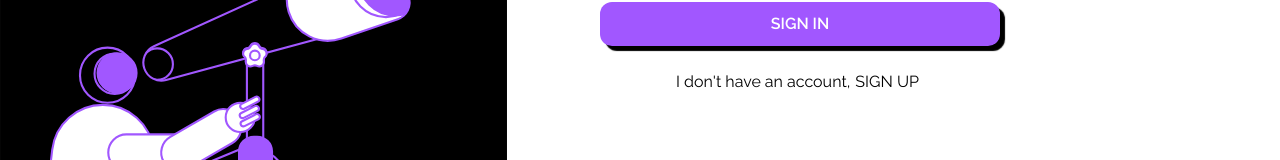
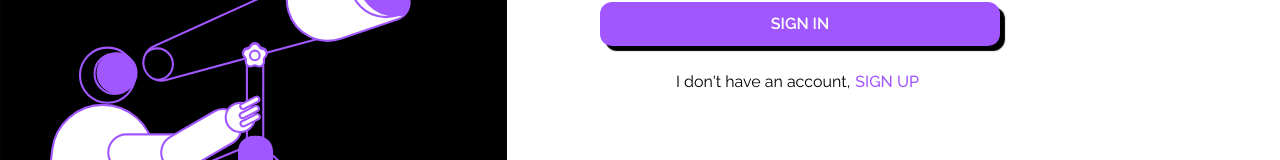
Before and after one commit to 6amson/Gaze-frontend, a Next.js app: page /signin in a window 1280 px wide. Shown: the part 465-625 px from the top of the page. Built offline with nearby package versions, Linux system fonts and the light colour scheme.

Commit message:
signin function done

```diff
--- a/src/app/signin/page.tsx
+++ b/src/app/signin/page.tsx
@@ -49,8 +49,6 @@ export default function Signin() {
     const handleSignin = async (e: any) => {
         e.preventDefault();
 
-        console.log(data)
-
         try {
             setLoading(true);
             const res = await axios.post(`${url}user/signin`, data, {
@@ -58,17 +56,19 @@ export default function Signin() {
                     'Content-Type': 'application/json',
                 },
             });
-            console.log(res.data.id)
+
             const { refreshToken } = res.data;
             const { accessToken } = res.data;
             const { id } = res.data;
             localStorage.setItem('Gaze_userAccess_AT', accessToken);
             Cookies.set('Gaze_userAccess_RT', refreshToken, { secure: true, sameSite: 'lax' });
             const encodedString = encodeURIComponent(id);
+            router.push(`/profile/${encodedString}`);
 
             if (res.status == 201) {
+                console.log('here:', res.data.id);
                 // console.log(res);
-                router.push(`/profile/${encodedString}`);
+
             }
 
         } catch (err: any) {
--- a/src/app/signin/signin.scss
+++ b/src/app/signin/signin.scss
@@ -96,7 +96,7 @@
         margin-right: 5px;
     }
 
-    p:nth-child(2) {
+    a {
         color: $mainColor;
         font-weight: 500;
         cursor: pointer;
--- a/src/app/signup/page.tsx
+++ b/src/app/signup/page.tsx
@@ -66,7 +66,6 @@ export default function Signup() {
                     'Content-Type': 'application/json',
                 },
             });
-            console.log(res.data.id)
             const { refreshToken } = res.data;
             const { accessToken } = res.data;
             const { id } = res.data;
@@ -94,6 +93,12 @@ export default function Signup() {
                     theme: "dark",
                 })
             } else if (err.response.data.statusCode == 500) {
+                toast.error('This is from our end, please try again', {
+                    position: "top-center",
+                    autoClose: 2500,
+                    theme: "dark",
+                })
+            }else {
                 toast.error('This is from our end, please try again', {
                     position: "top-center",
                     autoClose: 2500,
```
